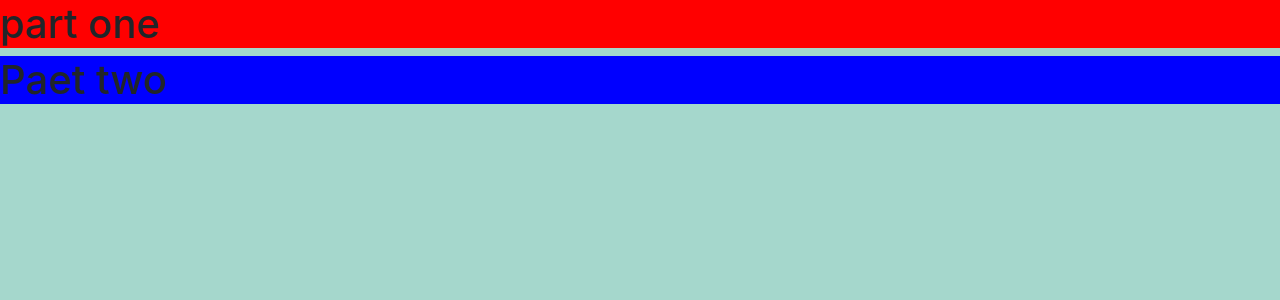
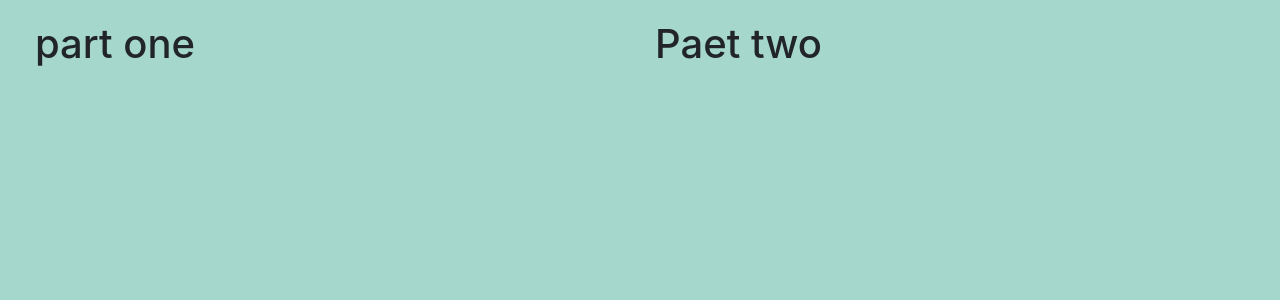
Before and after one commit to wjfondao/challengecode_one, a Nuxt app in the folder challenge_one/: page /signup in a window 1280 px wide. Shown: the top 300 px of the page. Built offline with nearby package versions, Linux system fonts and the light colour scheme.

Commit message:
add grid in view signup

```diff
--- a/challenge_one/pages/signup.vue
+++ b/challenge_one/pages/signup.vue
@@ -1,11 +1,11 @@
 <template>
-<div class="container flex">
+<div class="container row">
 
-    <div class="partone ">
+    <div class="partone col-xl-6 col-lg-12 col-md-12 col-sm-12">
         <h1>part one</h1>
     </div>
-    <div class="parttwo ">
-            <h1>Paet two</h1>
+    <div class="parttwo col-xl-6 col-lg-12 col-md-12 col-sm-12">
+       <h1>Paet two</h1>
     </div>
 
 </div>
@@ -18,7 +18,7 @@ export default {}
 
 <style scoped lang="scss">
 .container {
-  padding: 0;
+  padding: 20px;
   margin: 0;
   min-height: 100vh;
   min-width: -webkit-fill-available;
@@ -27,22 +27,6 @@ export default {}
   background-position: bottom;
   background-size: 100%;
   background-color: #A5D7CC;
-
-    > {
-        div {
-        flex: 1;
-        }
-
-        .partone {
-            flex: 1;
-        background-color: red;
-        }
-
-        .parttwo {
-            flex: 1;
-        background-color: blue;
-        }
-  }
 }
 
 
```
